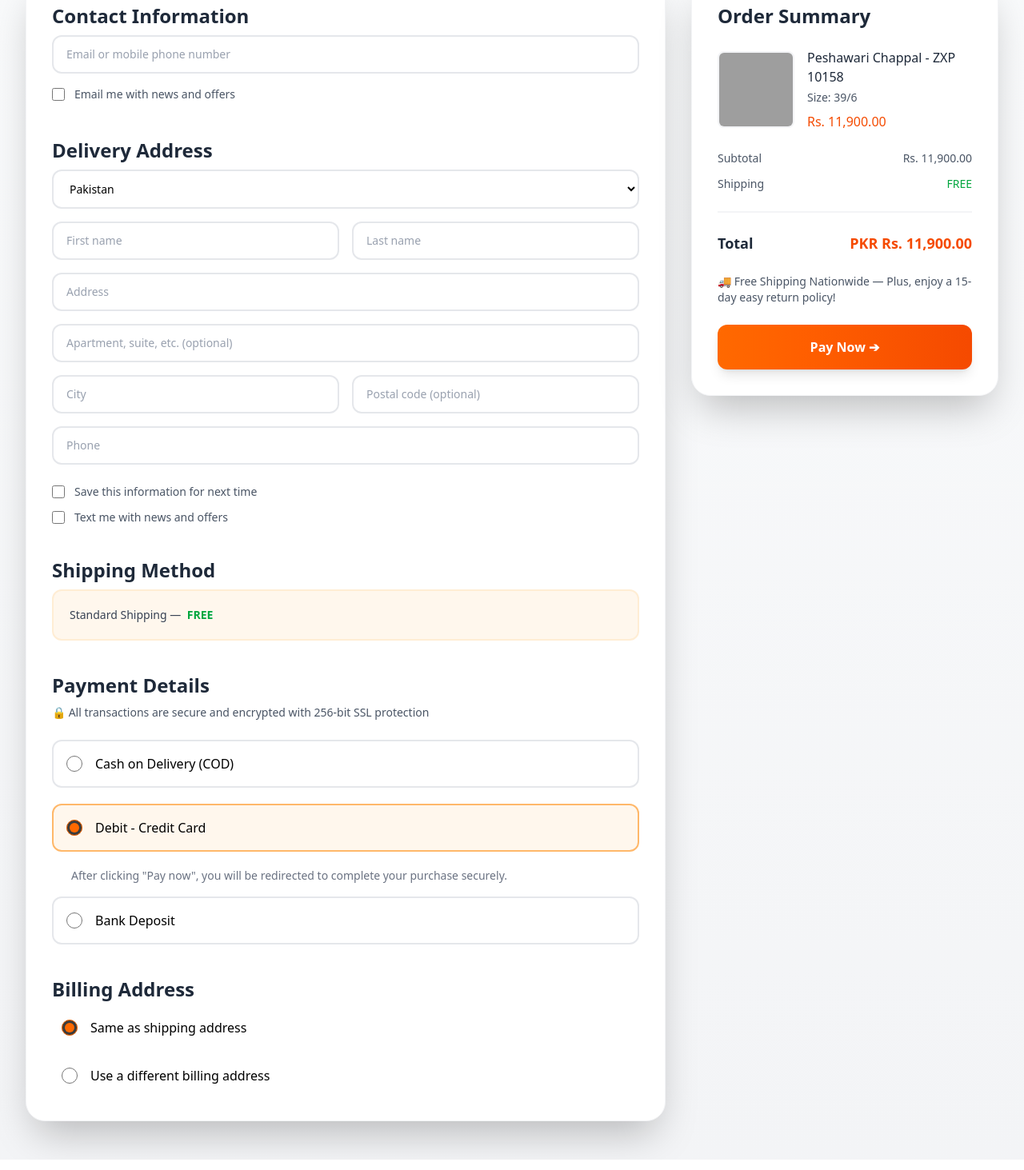
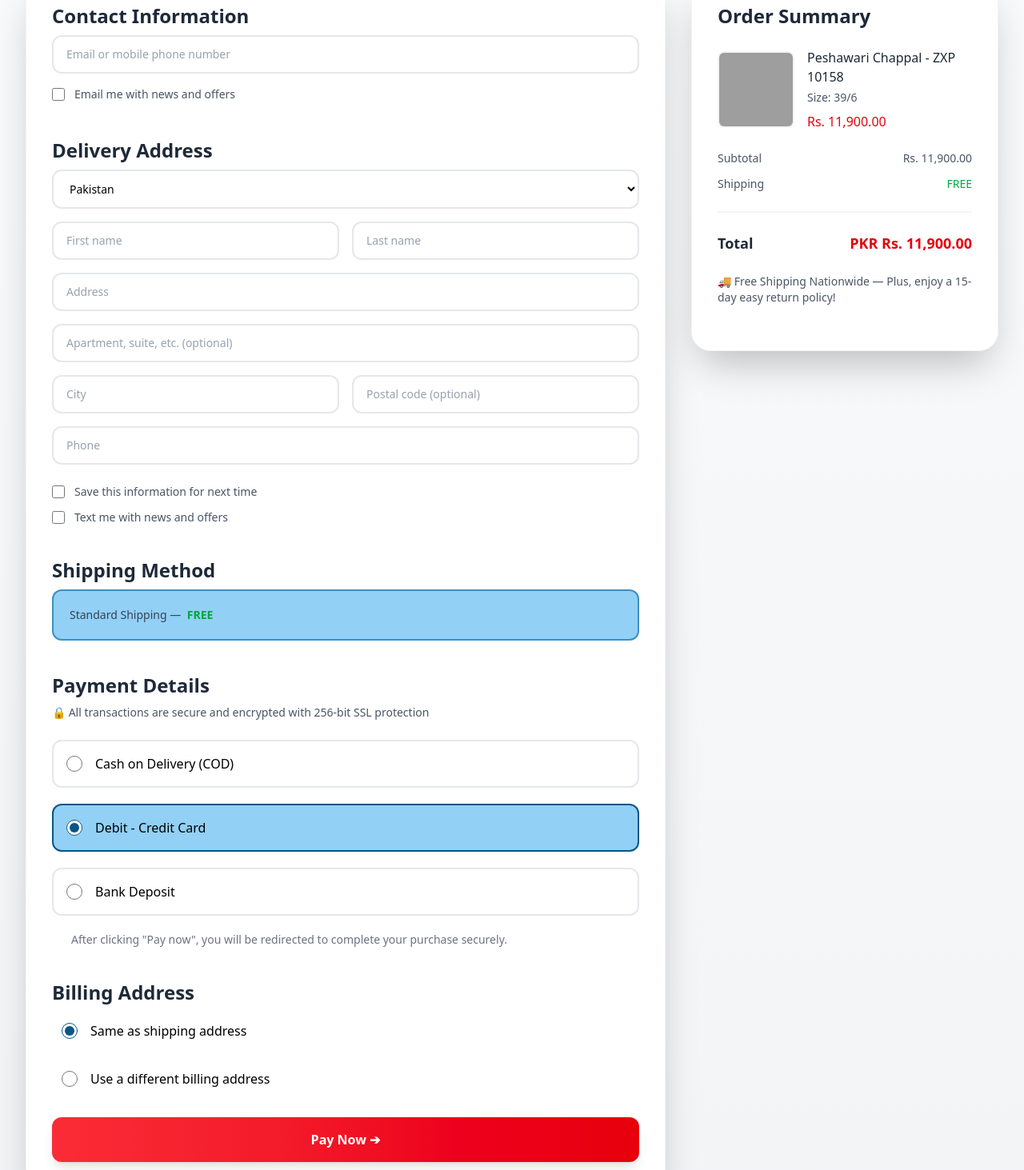
Before and after one commit to AhmadMahmoodRana-dev/Rabeel_Laam, a React (Vite) app: page /checkout in a window 1280 px wide. Shown: the part 197-1660 px from the top of the page at 80% size. Built offline with nearby package versions, Linux system fonts and the light colour scheme; grey boxes are pictures that could not be loaded.

Commit message:
Check Out Form Update

```diff
--- a/src/pages/CheckoutForm.jsx
+++ b/src/pages/CheckoutForm.jsx
@@ -1,9 +1,10 @@
-import React from "react";
+import React, { useState } from "react";
 
 export default function CheckoutForm() {
+  const [selectedPayment, setSelectedPayment] = useState("card"); // State to track selected payment
+
   const handleSubmit = (e) => {
     e.preventDefault();
-    // You can handle form submission logic here (e.g., send to backend)
     alert("Form submitted!");
   };
 
@@ -17,7 +18,9 @@ export default function CheckoutForm() {
         <div className="lg:col-span-2 bg-white shadow-2xl rounded-3xl p-8 space-y-10 border border-gray-100">
           {/* Contact */}
           <section className="space-y-6">
-            <h2 className="text-2xl font-bold text-gray-800 mb-2">Contact Information</h2>
+            <h2 className="text-2xl font-bold text-gray-800 mb-2">
+              Contact Information
+            </h2>
             <div className="space-y-4">
               <input
                 type="email"
@@ -30,7 +33,7 @@ export default function CheckoutForm() {
                 <input
                   type="checkbox"
                   name="newsletter"
-                  className="w-4 h-4 accent-orange-500 rounded border-gray-300"
+                  className="w-4 h-4 accent-[#70c1f3c2] rounded border-gray-300"
                 />
                 Email me with news and offers
               </label>
@@ -38,9 +41,10 @@ export default function CheckoutForm() {
           </section>
 
           {/* Delivery */}
-          {/* Delivery */}
           <section className="space-y-6">
-  <h2 className="text-2xl font-bold text-gray-800 mb-2">Delivery Address</h2>
+            <h2 className="text-2xl font-bold text-gray-800 mb-2">
+              Delivery Address
+            </h2>
             <div className="grid grid-cols-1 md:grid-cols-2 gap-4">
               <select
                 name="country"
@@ -103,7 +107,7 @@ export default function CheckoutForm() {
                 <input
                   type="checkbox"
                   name="saveInfo"
-        className="w-4 h-4 accent-orange-500 rounded border-gray-300"
+                  className="w-4 h-4 accent-[#70c1f3c2] rounded border-gray-300"
                 />
                 Save this information for next time
               </label>
@@ -111,7 +115,7 @@ export default function CheckoutForm() {
                 <input
                   type="checkbox"
                   name="textUpdates"
-        className="w-4 h-4 accent-orange-500 rounded border-gray-300"
+                  className="w-4 h-4 accent-[#70c1f3c2] rounded border-gray-300"
                 />
                 Text me with news and offers
               </label>
@@ -119,57 +123,114 @@ export default function CheckoutForm() {
           </section>
           {/* Shipping Method */}
           <section className="space-y-6">
-            <h2 className="text-2xl font-bold text-gray-800 mb-2">Shipping Method</h2>
-            <div className="p-5 border-2 border-orange-100 bg-orange-50 rounded-xl text-sm font-medium text-gray-700">
-              Standard Shipping — <strong className="text-green-600 ml-1">FREE</strong>
+            <h2 className="text-2xl font-bold text-gray-800 mb-2">
+              Shipping Method
+            </h2>
+            <div className="p-5 border-2 border-[#247cb1c2] bg-[#70c1f3c2] rounded-xl text-sm font-medium text-gray-700">
+              Standard Shipping —{" "}
+              <strong className="text-green-600 ml-1">FREE</strong>
             </div>
           </section>
 
           {/* Payment */}
           <section className="space-y-6">
-            <h2 className="text-2xl font-bold text-gray-800 mb-2">Payment Details</h2>
+            <h2 className="text-2xl font-bold text-gray-800 mb-2">
+              Payment Details
+            </h2>
             <p className="text-sm text-gray-600 mb-6">
-              🔒 All transactions are secure and encrypted with 256-bit SSL protection
+              🔒 All transactions are secure and encrypted with 256-bit SSL
+              protection
             </p>
             <div className="space-y-5">
-              <label className="flex items-center gap-4 p-4 border-2 border-gray-200 rounded-xl hover:border-orange-300 cursor-pointer">
+              {/* COD Option */}
+              <label
+                className={`flex items-center gap-4 p-4 border-2 rounded-xl cursor-pointer ${
+                  selectedPayment === "cod"
+                    ? "border-[#075686] bg-[#70c1f3c2]"
+                    : "border-gray-200 hover:border-[#075686]"
+                }`}
+              >
                 <input
                   type="radio"
                   name="payment"
                   value="cod"
-                  className="w-5 h-5 accent-orange-500"
+                  className="w-5 h-5 accent-[#075686]"
+                  onChange={(e) => setSelectedPayment(e.target.value)}
                 />
                 <span className="font-medium">Cash on Delivery (COD)</span>
               </label>
-              <label className="flex items-center gap-4 p-4 border-2 border-orange-300 bg-orange-50 rounded-xl cursor-pointer">
+
+              {/* Card Option */}
+              <label
+                className={`flex items-center gap-4 p-4 border-2 rounded-xl cursor-pointer ${
+                  selectedPayment === "card"
+                    ? "border-[#075686] bg-[#70c1f3c2]"
+                    : "border-gray-200 hover:border-[#075686]"
+                }`}
+              >
                 <input
                   type="radio"
                   name="payment"
                   value="card"
+                  className="w-5 h-5 accent-[#075686]"
+                  onChange={(e) => setSelectedPayment(e.target.value)}
                   defaultChecked
-                  className="w-5 h-5 accent-orange-500"
                 />
                 <span className="font-medium">Debit - Credit Card</span>
               </label>
-              <div className="text-sm text-gray-500 ml-6 mb-4">
-                After clicking "Pay now", you will be redirected to complete your
-                purchase securely.
-              </div>
-              <label className="flex items-center gap-4 p-4 border-2 border-gray-200 rounded-xl hover:border-orange-300 cursor-pointer">
+
+              {/* Bank Deposit Option */}
+              <label
+                className={`flex items-center gap-4 p-4 border-2 rounded-xl cursor-pointer ${
+                  selectedPayment === "bank"
+                   ? "border-[#075686] bg-[#70c1f3c2]"
+                    : "border-gray-200 hover:border-[#075686]"
+                }`}
+              >
                 <input
                   type="radio"
                   name="payment"
                   value="bank"
-                  className="w-5 h-5 accent-orange-500"
+                  className="w-5 h-5 accent-[#075686]"
+                  onChange={(e) => setSelectedPayment(e.target.value)}
                 />
                 <span className="font-medium">Bank Deposit</span>
               </label>
+
+              {/* Bank Details - Shown only when bank is selected */}
+              {selectedPayment === "bank" && (
+                <div className="ml-10 p-4 bg-gray-50 rounded-lg text-sm space-y-2 text-gray-600">
+                  <p>
+                    <strong>Bank:</strong> Meezan Bank
+                  </p>
+                  <p>
+                    <strong>A/C Title:</strong> SAFDAR PERVAIZ
+                  </p>
+                  <p>
+                    <strong>A/C#:</strong> 02220102248234
+                  </p>
+                  <p>
+                    <strong>IBAN:</strong> PK95MEZN0002220102248234
+                  </p>
+                  <p className="mt-3 text-red-600 font-medium">
+                    Please Note: After payment, please send a screenshot on
+                    WhatsApp (+92 315 7418509)
+                  </p>
+                </div>
+              )}
+
+              <div className="text-sm text-gray-500 ml-6 mb-4">
+                After clicking "Pay now", you will be redirected to complete
+                your purchase securely.
+              </div>
             </div>
           </section>
 
           {/* Billing Address */}
           <section className="space-y-6">
-            <h2 className="text-2xl font-bold text-gray-800 mb-2">Billing Address</h2>
+            <h2 className="text-2xl font-bold text-gray-800 mb-2">
+              Billing Address
+            </h2>
             <div className="space-y-3">
               <label className="flex items-center gap-4 p-3 hover:bg-gray-50 rounded-lg cursor-pointer">
                 <input
@@ -177,7 +238,7 @@ export default function CheckoutForm() {
                   name="billingAddress"
                   value="same"
                   defaultChecked
-                  className="w-5 h-5 accent-orange-500"
+                  className="w-5 h-5 accent-[#075686]"
                 />
                 Same as shipping address
               </label>
@@ -186,17 +247,26 @@ export default function CheckoutForm() {
                   type="radio"
                   name="billingAddress"
                   value="different"
-                  className="w-5 h-5 accent-orange-500"
+                  className="w-5 h-5 accent-[#075686]"
                 />
                 Use a different billing address
               </label>
             </div>
+
+            <button
+              type="submit"
+              className="w-full bg-gradient-to-r from-red-500 to-red-600 hover:from-red-600 hover:to-red-700 text-white py-4 rounded-xl font-semibold shadow-lg hover:shadow-red-200 transition-all duration-300"
+            >
+              Pay Now ➔
+            </button>
           </section>
         </div>
 
         {/* Right Section - Order Summary */}
         <div className="bg-white shadow-2xl rounded-3xl p-8 h-fit sticky top-8 border border-gray-100">
-          <h2 className="text-2xl font-bold text-gray-800 mb-6">Order Summary</h2>
+          <h2 className="text-2xl font-bold text-gray-800 mb-6">
+            Order Summary
+          </h2>
           <div className="flex items-center gap-4 mb-6">
             <img
               src="https://cdn.pixabay.com/photo/2020/05/17/18/03/slippers-5181650_960_720.jpg"
@@ -204,9 +274,11 @@ export default function CheckoutForm() {
               className="w-24 h-24 object-cover rounded-lg border-2 border-gray-100"
             />
             <div className="flex-1">
-              <p className="font-medium text-gray-800">Peshawari Chappal - ZXP 10158</p>
+              <p className="font-medium text-gray-800">
+                Peshawari Chappal - ZXP 10158
+              </p>
               <p className="text-sm text-gray-600 mt-1">Size: 39/6</p>
-              <p className="font-medium mt-2 text-orange-600">Rs. 11,900.00</p>
+              <p className="font-medium mt-2 text-red-600">Rs. 11,900.00</p>
             </div>
           </div>
 
@@ -223,19 +295,13 @@ export default function CheckoutForm() {
 
           <div className="flex justify-between font-bold text-lg mb-6 pt-6 border-t-2 border-gray-100">
             <span className="text-gray-800">Total</span>
-            <span className="text-orange-600">PKR Rs. 11,900.00</span>
+            <span className="text-red-600">PKR Rs. 11,900.00</span>
           </div>
 
           <p className="text-sm text-gray-600 mb-6">
-            🚚 Free Shipping Nationwide — Plus, enjoy a 15-day easy return policy!
+            🚚 Free Shipping Nationwide — Plus, enjoy a 15-day easy return
+            policy!
           </p>
-
-          <button
-            type="submit"
-            className="w-full bg-gradient-to-r from-orange-500 to-orange-600 hover:from-orange-600 hover:to-orange-700 text-white py-4 rounded-xl font-semibold shadow-lg hover:shadow-orange-200 transition-all duration-300"
-          >
-            Pay Now ➔
-          </button>
         </div>
       </div>
     </form>
@@ -243,4 +309,4 @@ export default function CheckoutForm() {
 }
 
 const inputStyle =
-  "w-full px-4 py-3 border-2 border-gray-200 rounded-xl focus:ring-2 focus:ring-orange-300 focus:border-orange-300 outline-none text-sm transition-all duration-200 placeholder-gray-400 hover:border-gray-300";
+  "w-full px-4 py-3 border-2 border-gray-200 rounded-xl focus:ring-2 focus:ring-[#70c1f3c2] focus:border-[#70c1f3c2] outline-none text-sm transition-all duration-200 placeholder-gray-400 hover:border-gray-300";
```
Lines whose indentation alone changed are shown as unchanged.
